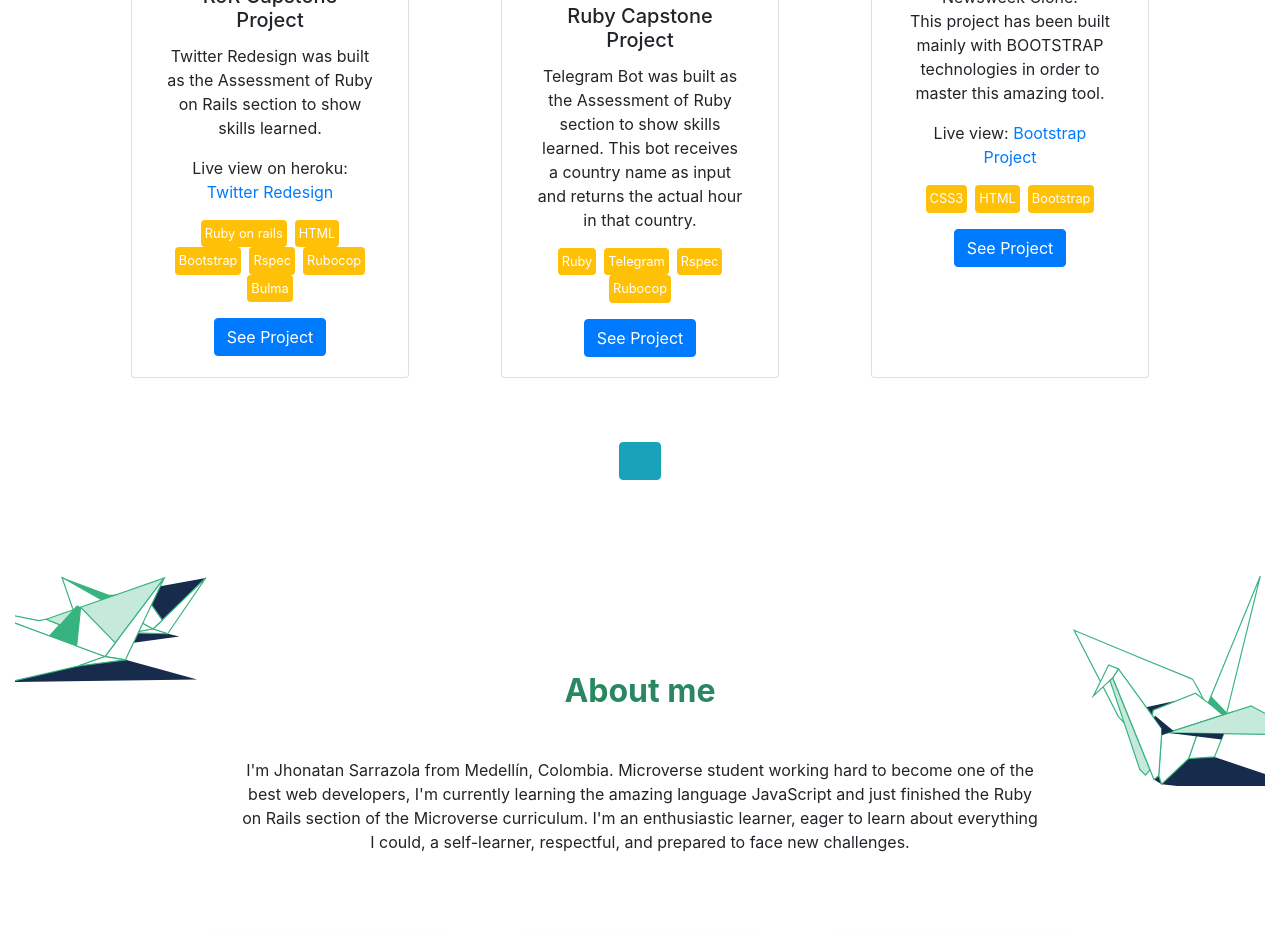
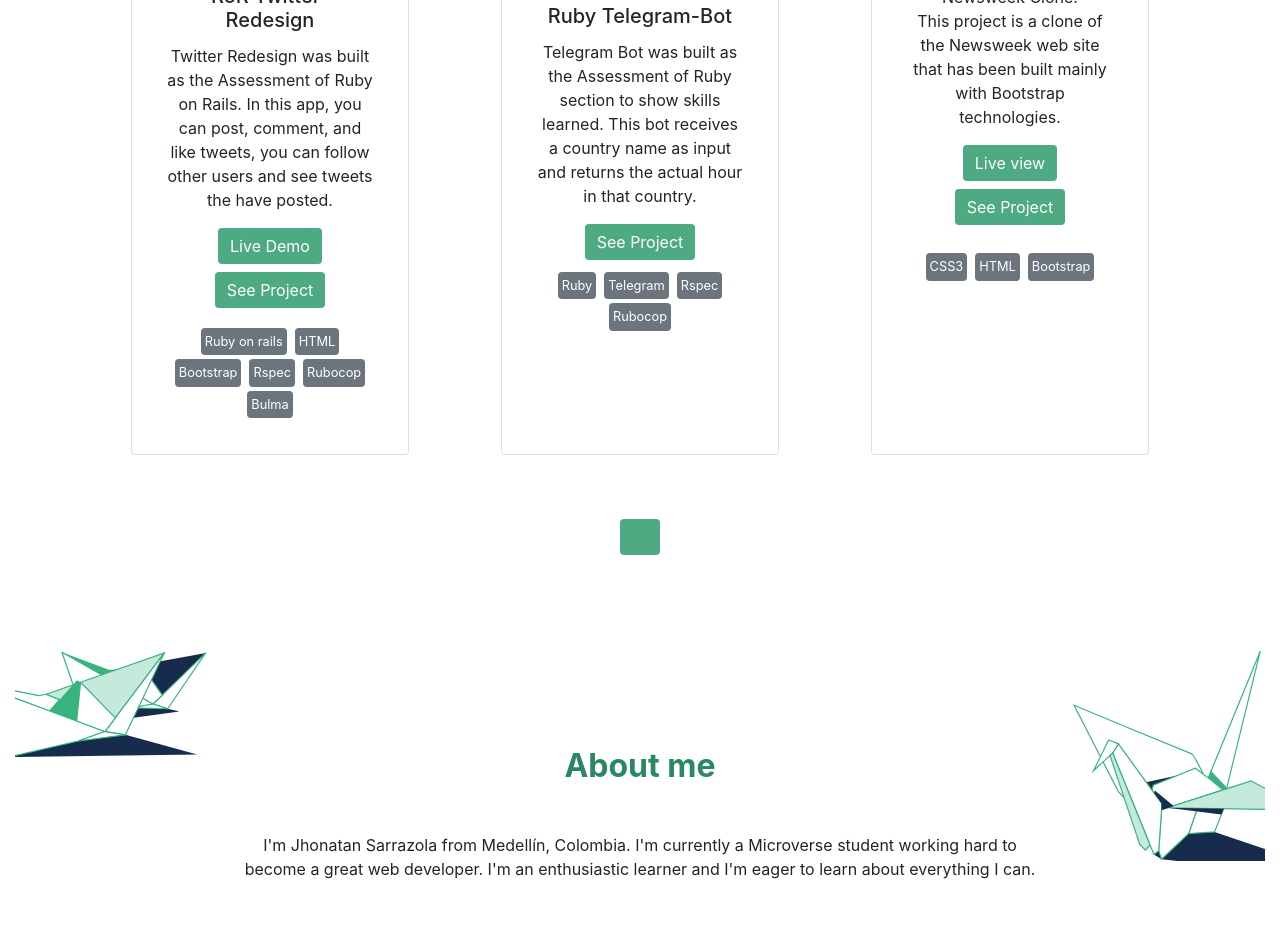
Before and after one commit to Jhonatanssal/jssarrazolaa.github.io, a plain HTML site: page index.html in a window 1280 px wide. Shown: the part 1192-2123 px from the top of the page. Drawn offline with nearby package versions, Linux system fonts and the light colour scheme.

Commit message:
Make requested changes

```diff
--- a/index.html
+++ b/index.html
@@ -45,7 +45,7 @@
             </div>
 
             <div>
-              <a href="#portfolio"><i class="fas fa-arrow-down btn btn-info rounded mt-5"></i></a>
+              <a href="#portfolio"><i class="fas fa-arrow-down btn text-white bg-green rounded mt-5"></i></a>
             </div>
 
         </div>
@@ -226,7 +226,7 @@
 
       <div class="portfolio container my-5 text-center" id="portfolio">
 
-        <h2 class="color-dark-green font-weight-bold text-center mt-5 bg-light col-100 col-sm-8 col-md-5 p-2 rounded mx-auto">My Recent Works</h2>
+        <h2 class="color-dark-green font-weight-bold text-center mt-5 bg-light col-100 col-sm-8 col-md-5 p-2 rounded mx-auto">Recent Projects</h2>
 
         <div class="projects d-flex flex-wrap justify-content-around">
 
@@ -235,52 +235,50 @@
             <div class="card project col-sm-12 col-md-3 m-3">
               <img src="img/Capstone.png" class="card-img-top project-img mt-2" alt="Twitter-Redesign">
               <div class="card-body">
-                <h5 class="card-title">RoR Capstone Project</h5>
-                <p class="card-text">Twitter Redesign was built as the Assessment of Ruby on Rails section to show skills learned.</p>
+                <h5 class="card-title">RoR Twitter-Redesign</h5>
+                <p class="card-text">Twitter Redesign was built as the Assessment of Ruby on Rails. In this app, you can post, comment, and like tweets, you can follow other users and see tweets the have posted.</p>
                 <p>
-                  Live view on heroku:
-                  <a href="https://glacial-meadow-24172.herokuapp.com/" target="blank_">Twitter Redesign</a>
+                  <a href="https://glacial-meadow-24172.herokuapp.com/" class="btn text-white bg-green mb-2" target="blank_">Live Demo</a>
+                  <a href="https://github.com/jssarrazolaa/Twitter-RoR" class="btn text-white bg-green" target="blank_">See Project</a>
                 </p>
                 <div>
-                  <p class="d-flex flex-wrap justify-content-center"><small class="mx-1 p-1 bg-warning text-white rounded">Ruby on rails</small><br><small class="mx-1 p-1 bg-warning text-white rounded">HTML</small><small class="mx-1 p-1 bg-warning text-white rounded">Bootstrap</small><small class="mx-1 p-1 bg-warning text-white rounded">Rspec</small><small class="mx-1 p-1 bg-warning text-white rounded">Rubocop</small><small class="mx-1 p-1 bg-warning text-white rounded">Bulma</small></p>
+                  <p class="d-flex flex-wrap justify-content-center"><small class="mx-1 p-1 bg-secondary mt-1 text-white rounded">Ruby on rails</small><br><small class="mx-1 p-1 bg-secondary mt-1 text-white rounded">HTML</small><small class="mx-1 p-1 bg-secondary mt-1 text-white rounded">Bootstrap</small><small class="mx-1 p-1 bg-secondary mt-1 text-white rounded">Rspec</small><small class="mx-1 p-1 bg-secondary mt-1 text-white rounded">Rubocop</small><small class="mx-1 p-1 bg-secondary mt-1 text-white rounded">Bulma</small></p>
                 </div>
-                <a href="https://github.com/jssarrazolaa/Twitter-RoR" class="btn btn-primary" target="blank_">See Project</a>
               </div>
             </div>
 
             <div class="card project col-sm-12 col-md-3 m-3">
               <img src="img/Telegram.png" class="card-img-top project-img mt-2" alt="Telegram-Bot">
               <div class="card-body">
-                <h5 class="card-title">Ruby Capstone Project</h5>
+                <h5 class="card-title">Ruby Telegram-Bot</h5>
                 <p class="card-text">Telegram Bot was built as the Assessment of Ruby section to show skills learned.
                 This bot receives a country name as input and returns the actual hour in that country.</p>
+                <a href="https://github.com/jssarrazolaa/Telegram-Bot" class="btn text-white bg-green mb-2" target="blank_">See Project</a>
                 <div>
-                  <p class="d-flex flex-wrap justify-content-center"><small class="mx-1 p-1 bg-warning text-white rounded">Ruby</small><small class="mx-1 p-1 bg-warning text-white rounded">Telegram</small><small class="mx-1 p-1 bg-warning text-white rounded">Rspec</small><small class="mx-1 p-1 bg-warning text-white rounded">Rubocop</small></p>
+                  <p class="d-flex flex-wrap justify-content-center"><small class="mx-1 p-1 bg-secondary mt-1 text-white rounded">Ruby</small><small class="mx-1 p-1 bg-secondary mt-1 text-white rounded">Telegram</small><small class="mx-1 p-1 bg-secondary mt-1 text-white rounded">Rspec</small><small class="mx-1 p-1 bg-secondary mt-1 text-white rounded">Rubocop</small></p>
                 </div>
-                <a href="https://github.com/jssarrazolaa/Telegram-Bot" class="btn btn-primary" target="blank_">See Project</a>
               </div>
             </div>
 
             <div class="card project col-sm-12 col-md-3 m-3">
               <img src="img/Bootstrap.png" class="card-img-top project-img mt-2" alt="Bootstrap Project">
               <div class="card-body">
-                <h5 class="card-title">Bootstrap Project</h5>
-                <p class="card-text">Newsweek Clone. <br>This project has been built mainly with BOOTSTRAP technologies in order to master this amazing tool. </p>
+                <h5 class="card-title">Newsweek site clone</h5>
+                <p class="card-text">Newsweek Clone. <br>This project is a clone of the Newsweek web site that has been built mainly with Bootstrap technologies.</p>
                 <p>
-                  Live view:
-                  <a href="https://jssarrazolaa.github.io/Bootstrap-Project/" target="blank_">Bootstrap Project</a>
+                  <a class="btn text-white bg-green mb-2" href="https://jssarrazolaa.github.io/Bootstrap-Project/" target="blank_">Live view</a>
+                  <a href="https://github.com/jssarrazolaa/Bootstrap-Project" target="blank_" class="btn text-white bg-green mb-2">See Project</a>
                 </p>
                 <div>
-                  <p class="d-flex flex-wrap justify-content-center"><small class="mx-1 p-1 bg-warning text-white rounded">CSS3</small><small class="mx-1 p-1 bg-warning text-white rounded">HTML</small><small class="mx-1 p-1 bg-warning text-white rounded">Bootstrap</small></p>
+                  <p class="d-flex flex-wrap justify-content-center"><small class="mx-1 p-1 bg-secondary mt-1 text-white rounded">CSS3</small><small class="mx-1 p-1 bg-secondary mt-1 text-white rounded">HTML</small><small class="mx-1 p-1 bg-secondary mt-1 text-white rounded">Bootstrap</small></p>
                 </div>
-                <a href="https://github.com/jssarrazolaa/Bootstrap-Project" target="blank_" class="btn btn-primary">See Project</a>
               </div>
             </div>
 
           </div>
 
           <div>
-            <a href="#about"><i class="fas fa-arrow-down btn btn-info rounded mt-5"></i></a>
+            <a href="#about"><i class="fas fa-arrow-down btn text-white bg-green rounded mt-5"></i></a>
           </div>
 
         </div>
@@ -331,10 +329,7 @@
             <h2 class="text-center color-dark-green font-weight-bold my-5">About me</h2>
 
             <p>
-              I'm Jhonatan Sarrazola from Medellín, Colombia.
-              Microverse student working hard to become one of the best web developers, I'm currently learning the amazing language JavaScript and just finished the Ruby on Rails section of the Microverse curriculum.
-
-              I'm an enthusiastic learner, eager to learn about everything I could, a self-learner, respectful, and prepared to face new challenges.
+              I'm Jhonatan Sarrazola from Medellín, Colombia. I'm currently a Microverse student working hard to become a great web developer. I'm an enthusiastic learner and I'm eager to learn about everything I can.
             </p>
 
           </div>
@@ -383,7 +378,7 @@
             <i class="fas fa-globe fa-2x m-5 color-dark-green"></i>
             <div class="card-body">
               <h5 class="card-title mb-4">Languages</h5>
-              <div class="d-flex flex-wrap justify-content-center"><small class="mx-1 p-1 bg-success text-white rounded">CSS3</small><small class="mx-1 p-1 bg-success text-white rounded">HTML5</small><small class="mx-1 p-1 bg-success text-white rounded">Bootstrap</small></div>
+              <div class="d-flex flex-wrap justify-content-center"><small class="mx-1 p-1 bg-success mt-1 text-white rounded">CSS3</small><small class="mx-1 p-1 bg-success mt-1 text-white rounded">HTML5</small><small class="mx-1 p-1 bg-success mt-1 text-white rounded">Bootstrap</small></div>
             </div>
           </div>
 
@@ -391,7 +386,7 @@
             <i class="fas fa-th fa-2x m-5 color-dark-green"></i>
             <div class="card-body">
               <h5 class="card-title mb-4">Frameworks</h5>
-              <div class="d-flex flex-wrap justify-content-center"><small class="mx-1 p-1 bg-success text-white rounded">Ruby on Rails</small><br><small class="mx-1 p-1 bg-success text-white rounded">Bootstrap</small><small class="mx-1 p-1 bg-success text-white rounded">Rspec</small><br><small class="mx-1 p-1 bg-success text-white rounded">Capybara</small></div>
+              <div class="d-flex flex-wrap justify-content-center"><small class="mx-1 p-1 bg-success mt-1 text-white rounded">Ruby on Rails</small><br><small class="mx-1 p-1 bg-success mt-1 text-white rounded">Bootstrap</small><small class="mx-1 p-1 bg-success mt-1 text-white rounded">Rspec</small><br><small class="mx-1 p-1 bg-success mt-1 text-white rounded">Capybara</small></div>
             </div>
           </div>
 
@@ -399,14 +394,14 @@
             <i class="fas fa-globe fa-2x m-5 color-dark-green"></i>
             <div class="card-body">
               <h5 class="card-title mb-4">Skills</h5>
-              <div class="d-flex flex-wrap justify-content-center"><small class="mx-1 p-1 bg-success text-white rounded">Git</small><small class="mx-1 p-1 bg-success text-white rounded">GitHub</small><small class="mx-1 p-1 bg-success text-white rounded">Bash</small><br><small class="mx-1 p-1 bg-success text-white rounded">Pair programming</small></div>
+              <div class="d-flex flex-wrap justify-content-center"><small class="mx-1 p-1 bg-success mt-1 text-white rounded">Git</small><small class="mx-1 p-1 bg-success mt-1 text-white rounded">GitHub</small><small class="mx-1 p-1 bg-success mt-1 text-white rounded">Bash</small><br><small class="mx-1 p-1 bg-success mt-1 text-white rounded">Pair programming</small></div>
             </div>
           </div>
 
         </div>
 
         <div>
-          <a href="#contact"><i class="fas fa-arrow-down btn btn-info rounded my-5"></i></a>
+          <a href="#contact"><i class="fas fa-arrow-down btn text-white bg-green rounded my-5"></i></a>
         </div>
 
       </div>
--- a/style/style.css
+++ b/style/style.css
@@ -33,6 +33,11 @@ i {
 
 .color-dark-green {
   color: #2a8861;
+}
+
+.bg-green {
+  background-color: #4daa83 !important;
+  border: none !important;
 }
 
 #intro {
```
